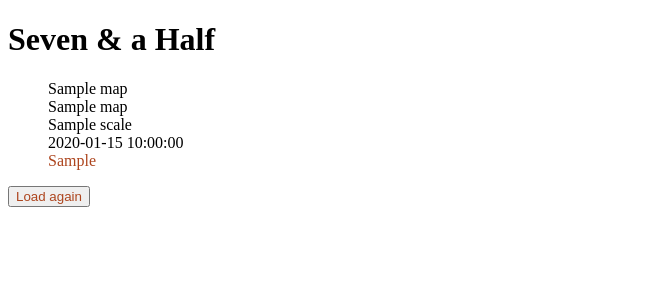
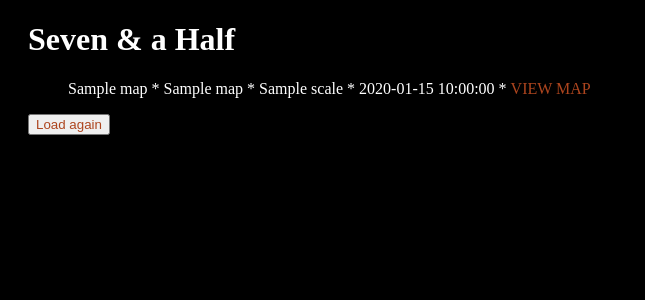
Before and after one commit to charliemacquarie/sevenandahalf-web, a Flask app: template templates/index.html in a window 1280 px wide. Shown: the top 300 px of the page, without its empty margins (0-645 px from the left). Run offline with Flask 2, Linux system fonts and the light colour scheme; the template is opened without the code that fills it: most values are stand-ins (such as "Sample title", 1, 10 or a date in 2020).

Commit message:
update index

```diff
--- a/static/style.css
+++ b/static/style.css
@@ -1,9 +1,21 @@
+body {
+  background-color: black;
+}
+
+.text {
+  color: white;
+}
+
+div.content {
+  margin: 20px;
+}
+
 ul {
   list-style: none;
 }
 
 li {
-  display: flex;
+  display: inline;
 }
 
 a {
--- a/templates/index.html
+++ b/templates/index.html
@@ -6,10 +6,11 @@
   <link rel="stylesheet" href="{{ url_for('static', filename='style.css') }}">
 </head>
 <body>
-<h1>Seven & a Half</h1>
+  <div class="content">
+    <h1 class="text">Seven & a Half</h1>
       {% if not maps %}
         <form method="post">
-      <p id="geo"></p>
+          <p class="text" id="geo"></p>
           <input type="hidden" name="latitude" id="latitude" value="">
           <input type="hidden" name="longitude" id="longitude" value="">
           <input type="submit" value="WHERE">
@@ -49,12 +50,12 @@
       {% if maps %}
           {% for map in maps %}
             <ul>
-          <li>{{ map['primary_state_name'] }}</li>
-          <li>{{ map['map_name'] }}</li>
-          <li>{{ map['scale'] }}</li>
-          <li>{{ map['date_on_map'] }}</li>
-          <li><a href="{{ map['local_download'] }}">
-            {{ map['local_download']}}</a></li>
+              <li class="text">{{ map['primary_state_name'] }} * </li>
+              <li class="text">{{ map['map_name'] }} * </li>
+              <li class="text">{{ map['scale'] }} * </li>
+              <li class="text">{{ map['date_on_map'] }} * </li>
+              <li class="text"><a href="{{ map['local_download'] }}">
+                VIEW MAP</a></li>
             </ul>
             {% if not loop.last %}
             <hr>
@@ -62,5 +63,6 @@
           {% endfor %}
       <button><a href="{{ url_for('index') }}">Load again</a></button>
     {% endif %}
+  </div>
 </body>
 </html>
```
Lines whose indentation alone changed are shown as unchanged.
